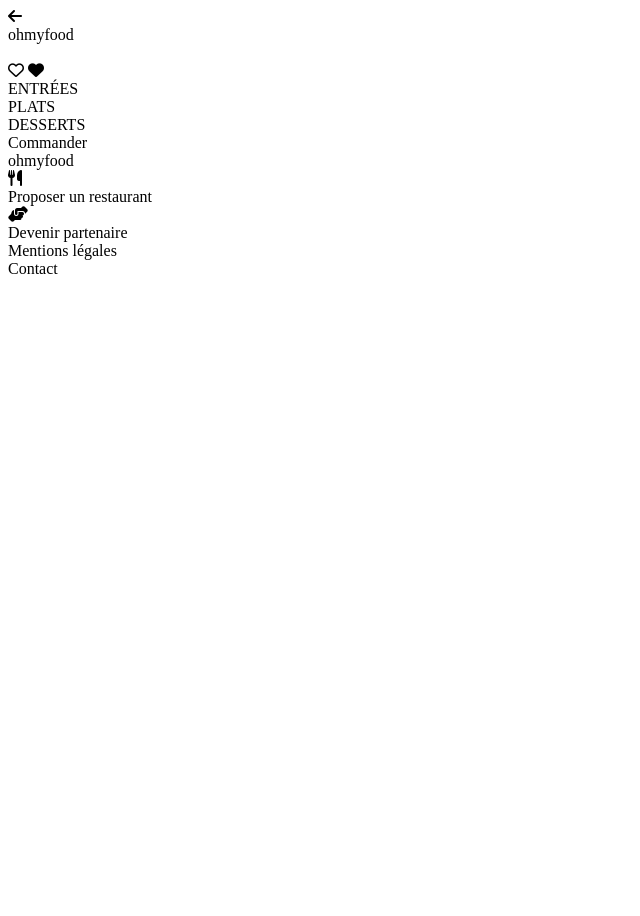
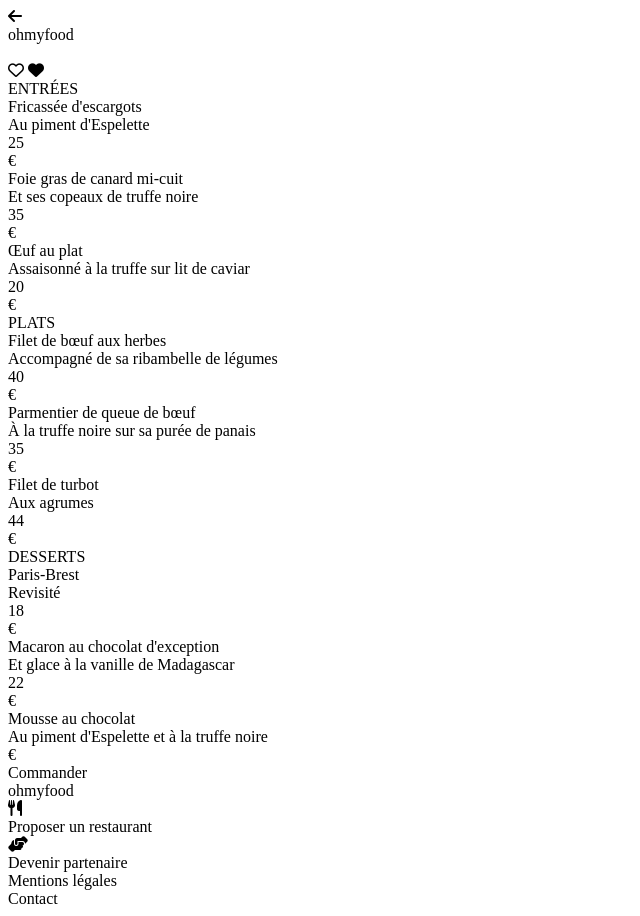
Before and after one commit to Rey-Texef/projet4, a plain HTML site: page restaurants/delice.html in a window 1280 px wide. Shown: the whole page, without its empty margins (0-640 px from the left). Before the commit the page ends 800 px from the top, so only its background shows below. Drawn offline with Linux system fonts and the light colour scheme; a web font is replaced by a local one.

Commit message:
Delice en HTML

```diff
--- a/SASS/style.scss
+++ b/SASS/style.scss
@@ -1,3 +1,6 @@
 @import "_anim";
 @import "_mixin";
 @import "_var";
+@import "_header";
+@import "_footer";
+@import "_menu";
--- a/restaurants/delice.html
+++ b/restaurants/delice.html
@@ -37,10 +37,31 @@
                     <div class="name">ENTRÉES</div>
                     <div class="plat"> <!--Bouton-->
                         <div>
-                            <div class="name"></div>
-                            <div class="side"></div>
+                            <div class="name">Fricassée d'escargots</div>
+                            <div class="side">Au piment d'Espelette </div>
                         </div>
-                        <div class="prix"></div>
+                        <div>
+                            <div class="prix">25</div>
+                            <div class="euro">€</div>
+                        </div>
+                        <div class="check"></div>
+                        <div>
+                            <div class="name">Foie gras de canard mi-cuit</div>
+                            <div class="side">Et ses copeaux de truffe noire</div>
+                        </div>
+                        <div>
+                            <div class="prix">35</div>
+                            <div class="euro">€</div>
+                        </div>
+                        <div class="check"></div>
+                        <div>
+                            <div class="name">Œuf au plat</div>
+                            <div class="side">Assaisonné à la truffe sur lit de caviar</div>
+                        </div>
+                        <div>
+                            <div class="prix">20</div>
+                            <div class="euro">€</div>
+                        </div>
                         <div class="check"></div>
                     </div>
                 </div>
@@ -48,10 +69,31 @@
                     <div class="name">PLATS</div>
                     <div class="plat"><!--Bouton-->
                         <div>
-                            <div class="name"></div>
-                            <div class="side"></div>
+                            <div class="name">Filet de bœuf aux herbes</div>
+                            <div class="side">Accompagné de sa ribambelle de légumes</div>
                         </div>
-                        <div class="prix"></div>
+                        <div>
+                            <div class="prix">40</div>
+                            <div class="euro">€</div>
+                        </div>
+                        <div class="check"></div>
+                        <div>
+                            <div class="name">Parmentier de queue de bœuf</div>
+                            <div class="side">À la truffe noire sur sa purée de panais</div>
+                        </div>
+                        <div>
+                            <div class="prix">35</div>
+                            <div class="euro">€</div>
+                        </div>
+                        <div class="check"></div>
+                        <div>
+                            <div class="name">Filet de turbot</div>
+                            <div class="side">Aux agrumes</div>
+                        </div>
+                        <div>
+                            <div class="prix">44</div>
+                            <div class="euro">€</div>
+                        </div>
                         <div class="check"></div>
                     </div>
                 </div>
@@ -59,10 +101,31 @@
                     <div class="name">DESSERTS</div>
                     <div class="plat"><!--Bouton-->
                         <div>
-                            <div class="name"></div>
-                            <div class="side"></div>
+                            <div class="name">Paris-Brest</div>
+                            <div class="side">Revisité</div>
                         </div>
-                        <div class="prix"></div>
+                        <div>
+                            <div class="prix">18</div>
+                            <div class="euro">€</div>
+                        </div>
+                        <div class="check"></div>
+                        <div>
+                            <div class="name">Macaron au chocolat d'exception</div>
+                            <div class="side">Et glace à la vanille de Madagascar</div>
+                        </div>
+                        <div>
+                            <div class="prix">22</div>
+                            <div class="euro">€</div>
+                        </div>
+                        <div class="check"></div>
+                        <div>
+                            <div class="name">Mousse au chocolat</div>
+                            <div class="side">Au piment d'Espelette et à la truffe noire</div>
+                        </div>
+                        <div>
+                            <div class="prix"23></div>
+                            <div class="euro">€</div>
+                        </div>
                         <div class="check"></div>
                     </div>
                 </div>
```
Also changed, not shown: restaurants/francaise.html (+12 -3 lines), restaurants/note.html (+12 -3 lines), restaurants/palette.html (+12 -3 lines), SASS/_footer.scss (added), SASS/_header.scss (added), SASS/_menu.scss (added).
